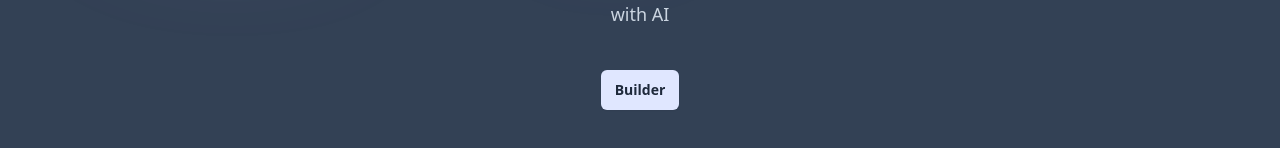
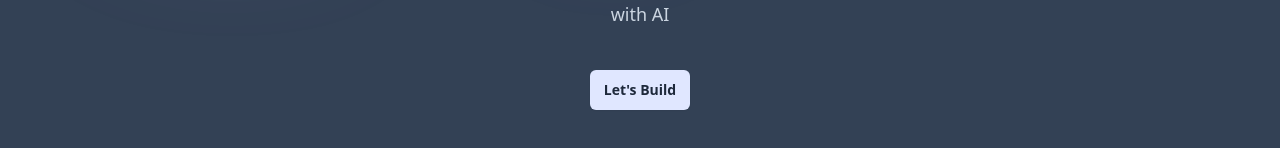
Before and after one commit to claby2/blocker, a React (Vite) app in the folder frontend/: page / in a window 1280 px wide. Shown: the part 458-606 px from the top of the page. Built offline with nearby package versions, Linux system fonts and the light colour scheme.

Commit message:
updated the title in home page

```diff
--- a/frontend/src/Home.tsx
+++ b/frontend/src/Home.tsx
@@ -68,7 +68,7 @@ export default function Home() {
                 href="/build"
                 className="rounded-md bg-indigo-100 px-3.5 py-2.5 text-sm font-semibold text-slate-800 shadow-sm hover:bg-slate-300 focus-visible:outline focus-visible:outline-2 focus-visible:outline-offset-2 focus-visible:outline-indigo-600"
               >
-                Builder
+                Let's Build
               </a>
             </div>
           </div>
--- a/frontend/src/components/InteractiveBlock.tsx
+++ b/frontend/src/components/InteractiveBlock.tsx
@@ -1,6 +1,6 @@
 import { useDrag, useDrop } from "react-dnd";
 import { Identifier, XYCoord } from "dnd-core";
-import { BlockData,  BlockTypeToIcon } from "./Block";
+import { BlockData, BlockTypeToIcon } from "./Block";
 import { Dispatch, SetStateAction, useRef } from "react";
 
 interface InteractiveBlockProps {
```
Also changed, not shown: 1 other file (tests, documents, lock files or other folders).
